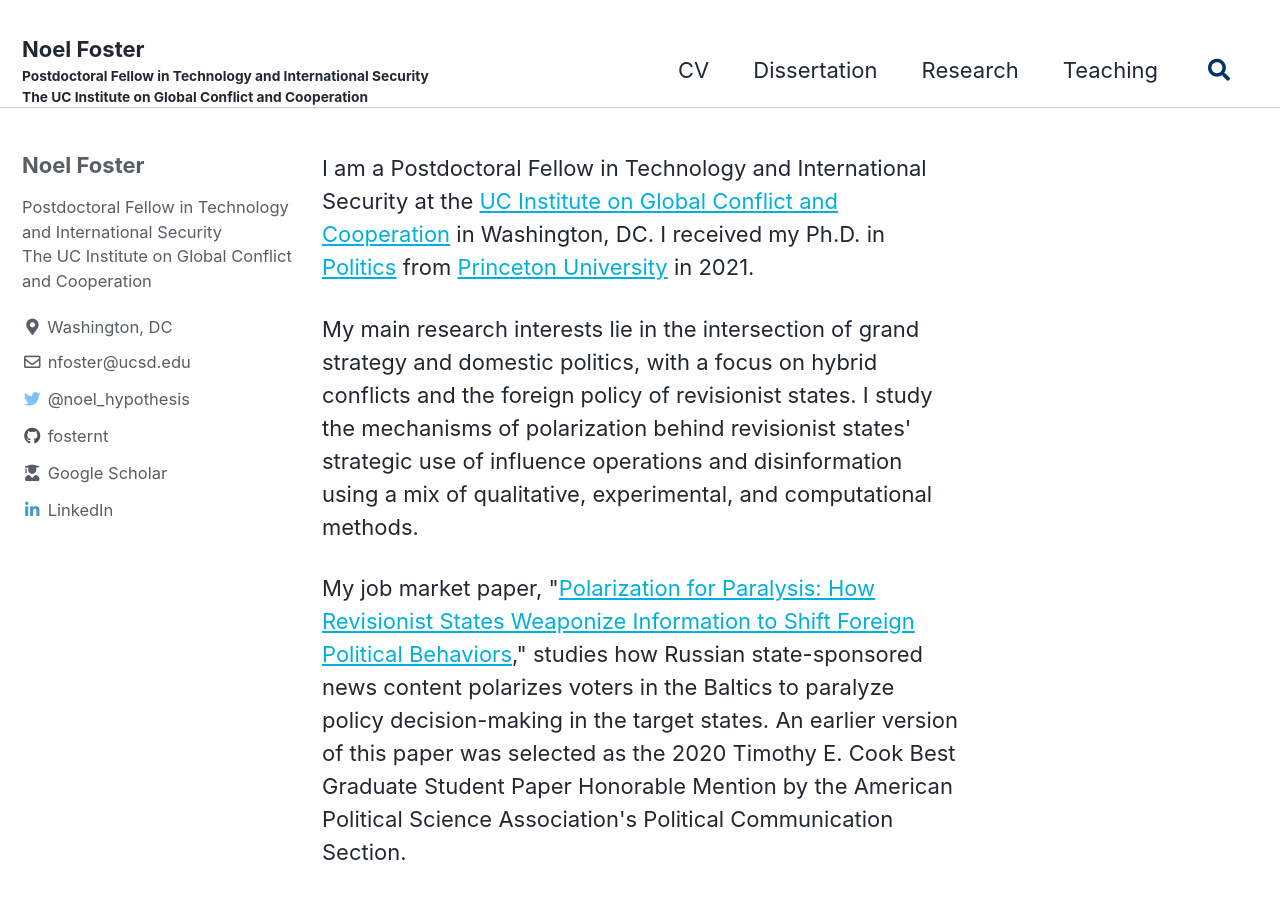
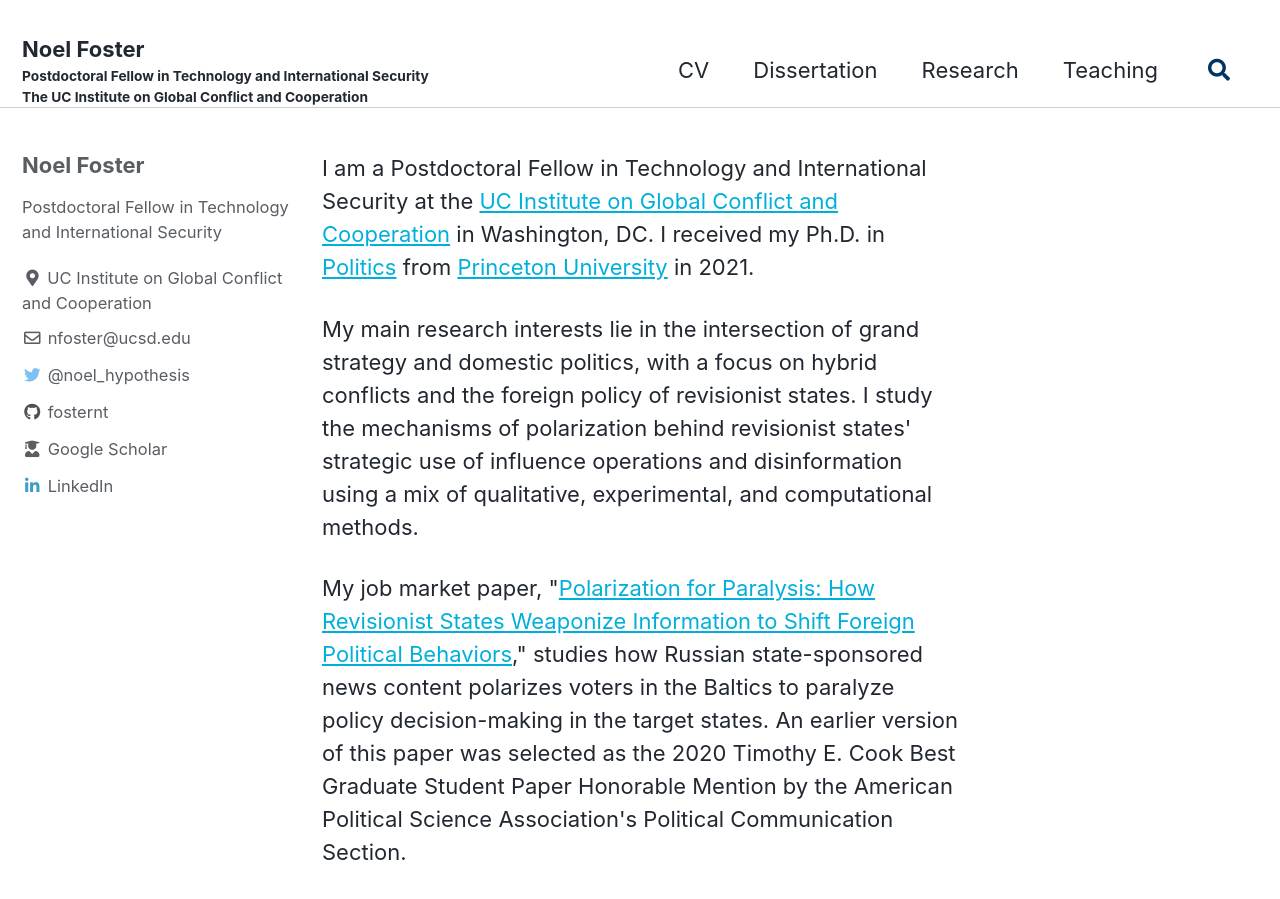
Before and after one commit to fosternt/fosternt.github.io, a Jekyll site: the page built from index.html, in a window 1280 px wide and 900 px high. Built offline with Jekyll 4.4.1, drawn with Linux system fonts in a browser that asks for light colours; cached includes are drawn as plain includes; the list of posts is cut into pages by our own code.

Commit message:
Update _config.yml

```diff
--- a/_config.yml
+++ b/_config.yml
@@ -103,8 +103,8 @@ analytics:
 author:
   name             : "Noel Foster"
   avatar           : # path of avatar image, e.g. "/assets/images/bio-photo.jpg"
-  bio              : "Postdoctoral Fellow in Technology and International Security<br>The UC Institute on Global Conflict and Cooperation"
-  location         : "Washington, DC"
+  bio              : "Postdoctoral Fellow in Technology and International Security"
+  location         : "UC Institute on Global Conflict<br>and Cooperation"
   email            :
   links:
     - label: "nfoster@ucsd.edu"
```
